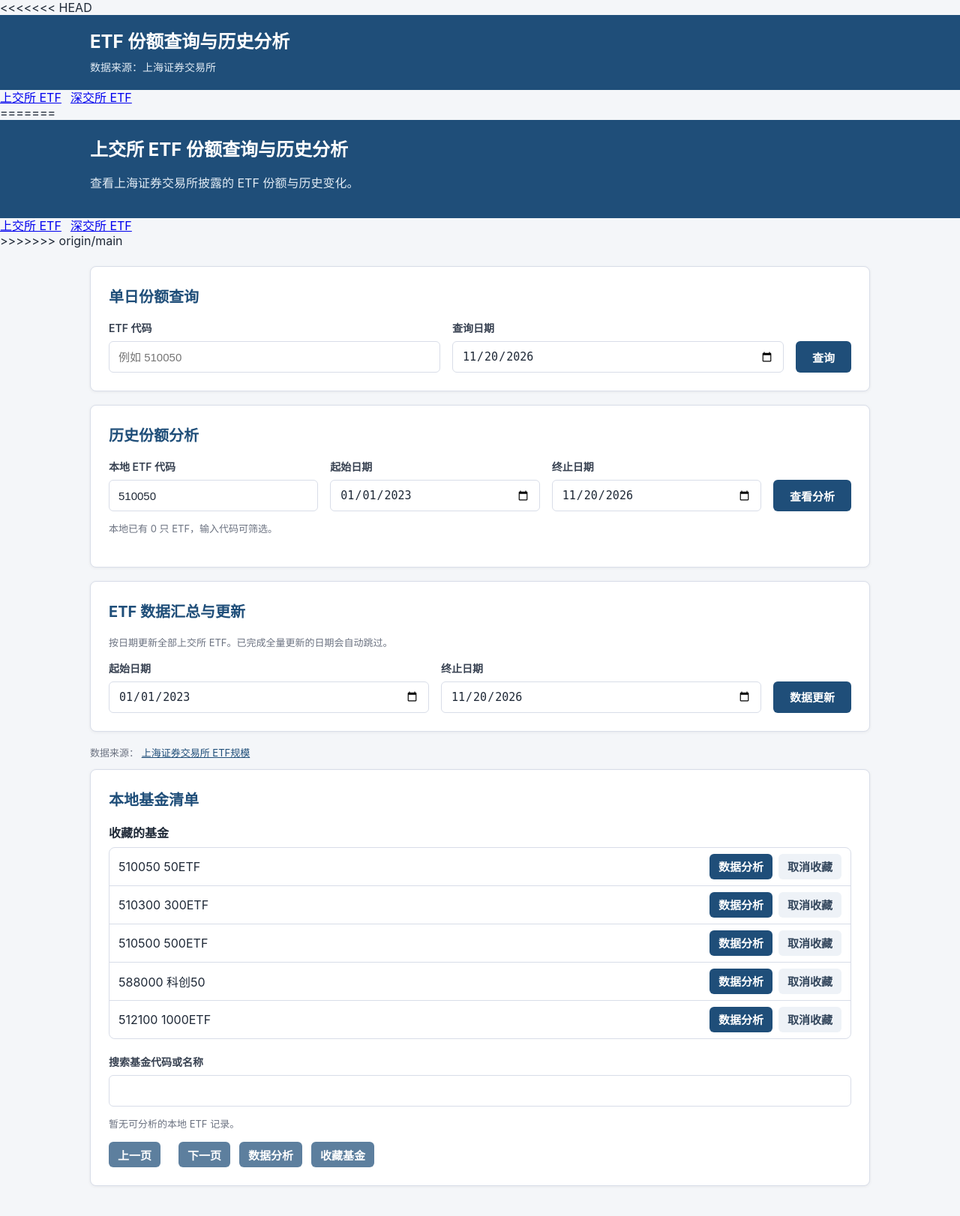
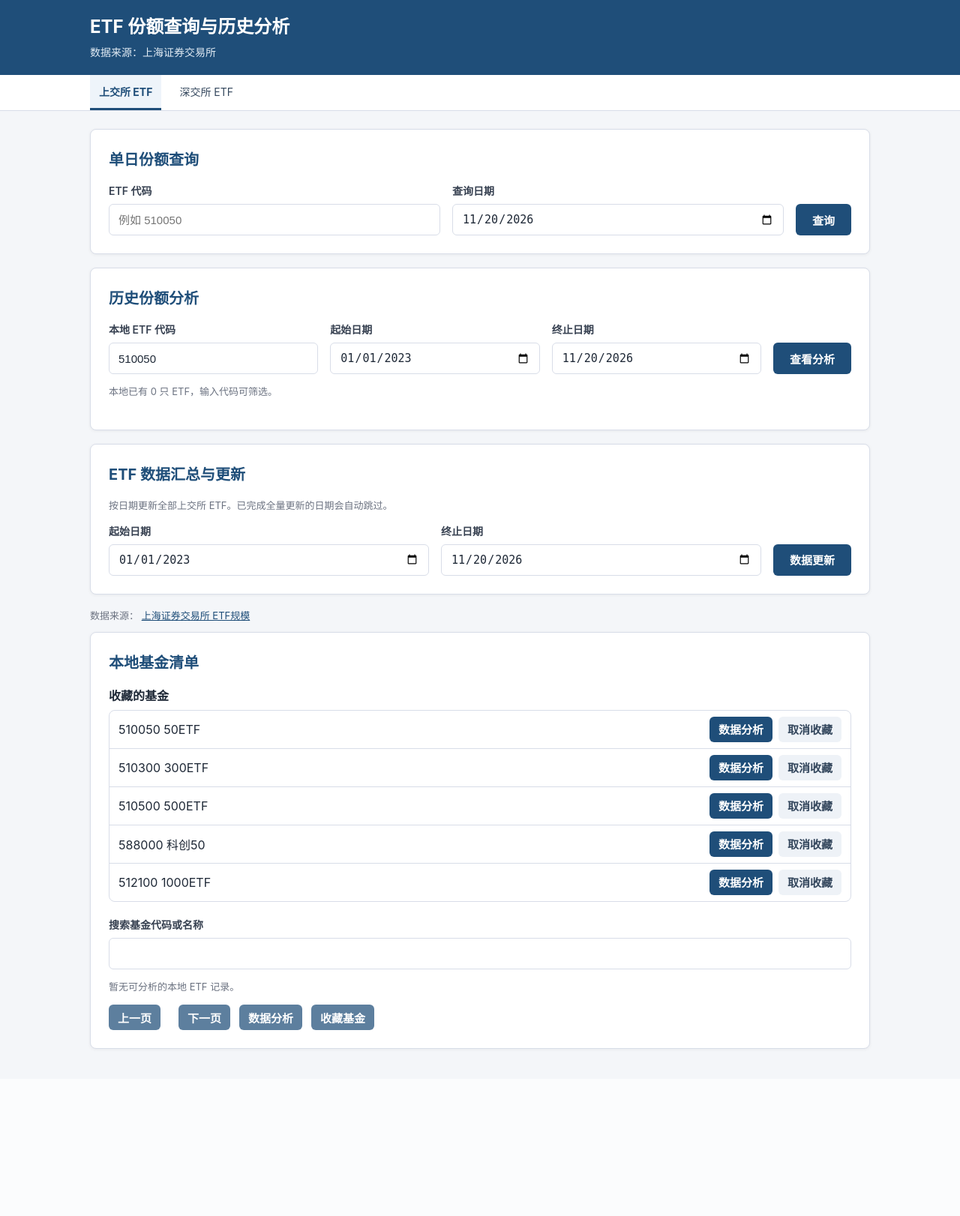
Before and after one commit to zxtcc/sse-etf-share, a Flask app: page / in a window 1280 px wide. Shown: the whole page at 75% size. After the commit the page ends 1401 px from the top, so only its background shows below. Run offline with Flask 3, Linux system fonts and the light colour scheme; data that the repository does not hold is empty.

Commit message:
修复沪深 ETF 页面合并冲突并添加回归测试

```diff
--- a/static/exchange-nav.css
+++ b/static/exchange-nav.css
@@ -1,4 +1,3 @@
-<<<<<<< HEAD
 .exchange-header,
 .exchange-nav {
   padding-inline: max(16px, calc((100% - 1040px) / 2));
@@ -29,12 +28,6 @@
   display: flex;
   gap: 12px;
   line-height: 20px;
-=======
-.exchange-nav {
-  display: flex;
-  gap: 12px;
-  padding: 0 max(16px, calc((100% - 1040px) / 2));
->>>>>>> origin/main
   background: #fff;
   border-bottom: 1px solid #d8dde8;
 }
--- a/templates/index.html
+++ b/templates/index.html
@@ -36,19 +36,6 @@
         width: min(1040px, calc(100% - 32px));
         margin: 0 auto;
         padding: 24px 0 40px;
-<<<<<<< HEAD
-=======
-      }
-
-      header {
-        background: var(--brand); color: white; padding: 20px max(16px, calc((100% - 1040px) / 2));
-      }
-
-      h1 {
-        margin: 0 0 8px;
-        font-size: 24px;
-        font-weight: 700;
->>>>>>> origin/main
       }
 
       h2 {
@@ -253,15 +240,7 @@
     </style>
   </head>
   <body>
-<<<<<<< HEAD
     {% include "exchange_header.html" %}
-=======
-      <header>
-        <h1>上交所 ETF 份额查询与历史分析</h1>
-        <p class="subtitle" style="color: #e2ecf5">查看上海证券交易所披露的 ETF 份额与历史变化。</p>
-      </header>
-    {% include "exchange_nav.html" %}
->>>>>>> origin/main
     <main>
 
       <div class="layout">
```
Also changed, not shown: templates/szse.html (+0 -16 lines), tests/test_pages.py (added, +30 -0 lines).
